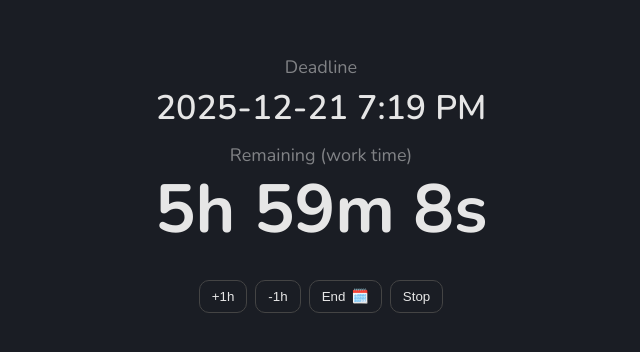
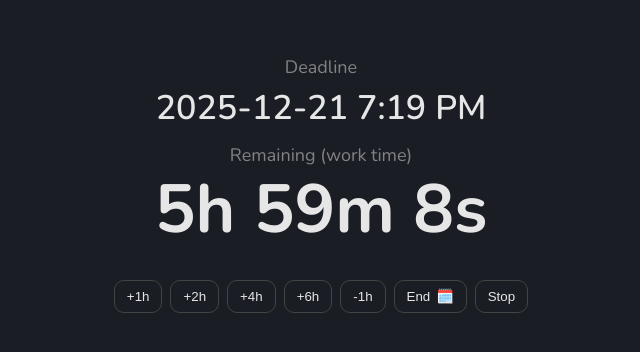
Before and after one commit to weiying-chen/work, a React (Vite) app: page / in a window 1280 px wide. Shown: the part 220-572 px from the top of the page, without its empty margins (319-959 px from the left). Built offline with nearby package versions, Linux system fonts and the light colour scheme.

Commit message:
Add more time buttons

```diff
--- a/src/App.tsx
+++ b/src/App.tsx
@@ -105,11 +105,13 @@ export default function App() {
 
   const addMinutes = (m: number) => {
     setEnd((prev) => {
-      // If stopped and user clicks +1h/-1h, start from now.
+      // If stopped and user clicks, start from now.
       const base = prev ?? new Date()
       return new Date(base.getTime() + m * 60000)
     })
   }
+
+  const addHours = (h: number) => addMinutes(h * 60)
 
   const onSetEnd = (v: string) => {
     const d = parseDatetimeLocalValue(v)
@@ -121,8 +123,6 @@ export default function App() {
     if (!el) return
 
     if (stopped) {
-      // If stopped, create an end so the native picker has a value,
-      // then open the picker on the next frame.
       const d = defaultEndFromNow(now)
       setEnd(d)
 
@@ -171,8 +171,11 @@ export default function App() {
       </div>
 
       <div className="controls">
-        <button onClick={() => addMinutes(60)}>+1h</button>
-        <button onClick={() => addMinutes(-60)}>-1h</button>
+        <button onClick={() => addHours(1)}>+1h</button>
+        <button onClick={() => addHours(2)}>+2h</button>
+        <button onClick={() => addHours(4)}>+4h</button>
+        <button onClick={() => addHours(6)}>+6h</button>
+        <button onClick={() => addHours(-1)}>-1h</button>
 
         <span className="endPickerWrap">
           <input
```
